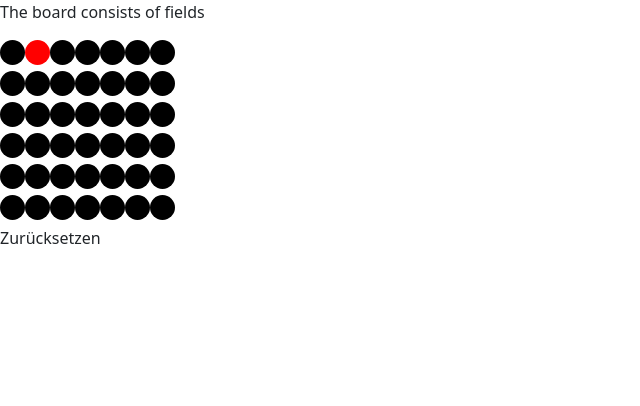
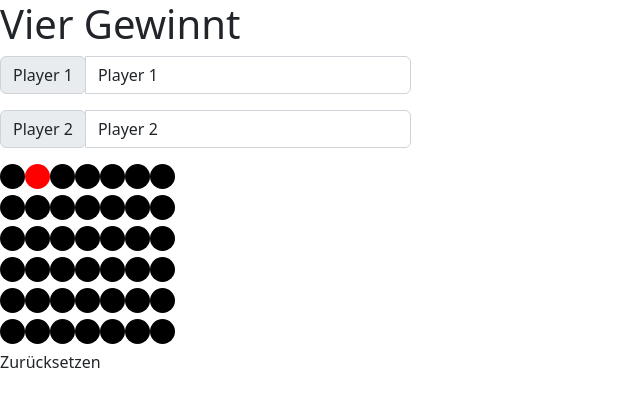
Before and after one commit to alexander-foerster/viergewinnt, an Angular app: page / in a window 1280 px wide. Shown: the top 406 px of the page, without its empty margins (0-640 px from the left). Built offline with nearby package versions, Linux system fonts and the light colour scheme.

Commit message:
Zwischenstand Implementierung Namenseingabe

```diff
--- a/server.js
+++ b/server.js
@@ -3,6 +3,5 @@ const path = require('path');
 const app = express();
 app.use(express.static(__dirname + '/dist/<app-name>'));
 app.get('/*', function(req,res) {
-res.sendFile(path.join(__dirname+
-'/dist/<app-name>/index.html'));});
+res.sendFile(path.join(__dirname+'/dist/<app-name>/index.html'));});
 app.listen(process.env.PORT || 8080);
--- a/src/app/app.component.html
+++ b/src/app/app.component.html
@@ -1 +1,14 @@
+<h1>Vier Gewinnt</h1>
+
+<div class="row">
+  <div class="col-sm-4">
+    <app-player [(playerName)]="player1Name" [playerNumber]="1"></app-player>
+  </div>
+</div>
+<div class="row">
+  <div class="col-sm-4">
+    <app-player [(playerName)]="player2Name" [playerNumber]="2"></app-player>
+  </div>
+</div>
+
 <app-board></app-board>
--- a/src/app/app.component.ts
+++ b/src/app/app.component.ts
@@ -7,4 +7,7 @@ import { FieldComponent } from './field/field.component';
   styleUrls: ['./app.component.css']
 })
 export class AppComponent {
+
+  player1Name = "Player 1";
+  player2Name = "Player 2";
 }
--- a/src/app/app.module.ts
+++ b/src/app/app.module.ts
@@ -6,12 +6,14 @@ import { AppComponent } from './app.component';
 import { NgbModule } from '@ng-bootstrap/ng-bootstrap';
 import { FieldComponent } from './field/field.component';
 import { BoardComponent } from './board/board.component';
+import { PlayerComponent } from './player/player.component';
 
 @NgModule({
   declarations: [
     AppComponent,
     FieldComponent,
-    BoardComponent
+    BoardComponent,
+    PlayerComponent
   ],
   imports: [
     BrowserModule,
--- a/src/app/board/board.component.html
+++ b/src/app/board/board.component.html
@@ -1,5 +1,3 @@
-<p>The board consists of fields</p>
-
 <div>
     <div *ngFor="let row of fields; let rowIndex = index">
         <app-field *ngFor="let field of fields[rowIndex]; let colIndex = index" [onoff]="fields[rowIndex][colIndex]" (change)="flipValue(rowIndex, colIndex)"></app-field>
--- /dev/null
+++ b/src/app/player/player.component.html
@@ -0,0 +1,6 @@
+<div class="input-group mb-3">
+  <div class="input-group-prepend">
+    <span class="input-group-text" id="basic-addon1">Player {{playerNumber}}</span>
+  </div>
+  <input type="text" class="form-control" placeholder="Name" aria-label="Player 1 Name" aria-describedby="basic-addon1" [value]="playerName">
+</div>
--- a/src/index.html
+++ b/src/index.html
@@ -2,12 +2,14 @@
 <html lang="en">
 <head>
   <meta charset="utf-8">
-  <title>Viergewinnt</title>
+  <title>Vier Gewinnt</title>
   <base href="/">
   <meta name="viewport" content="width=device-width, initial-scale=1">
   <link rel="icon" type="image/x-icon" href="favicon.ico">
 </head>
 <body>
-  <app-root></app-root>
+  <div class="containter">
+    <app-root></app-root>
+  </div>
 </body>
 </html>
```
Also changed, not shown: src/app/player/player.component.ts (added, +17 -0 lines), src/app/player/player.component.css (added), 1 other file (tests, documents, lock files or other folders).
